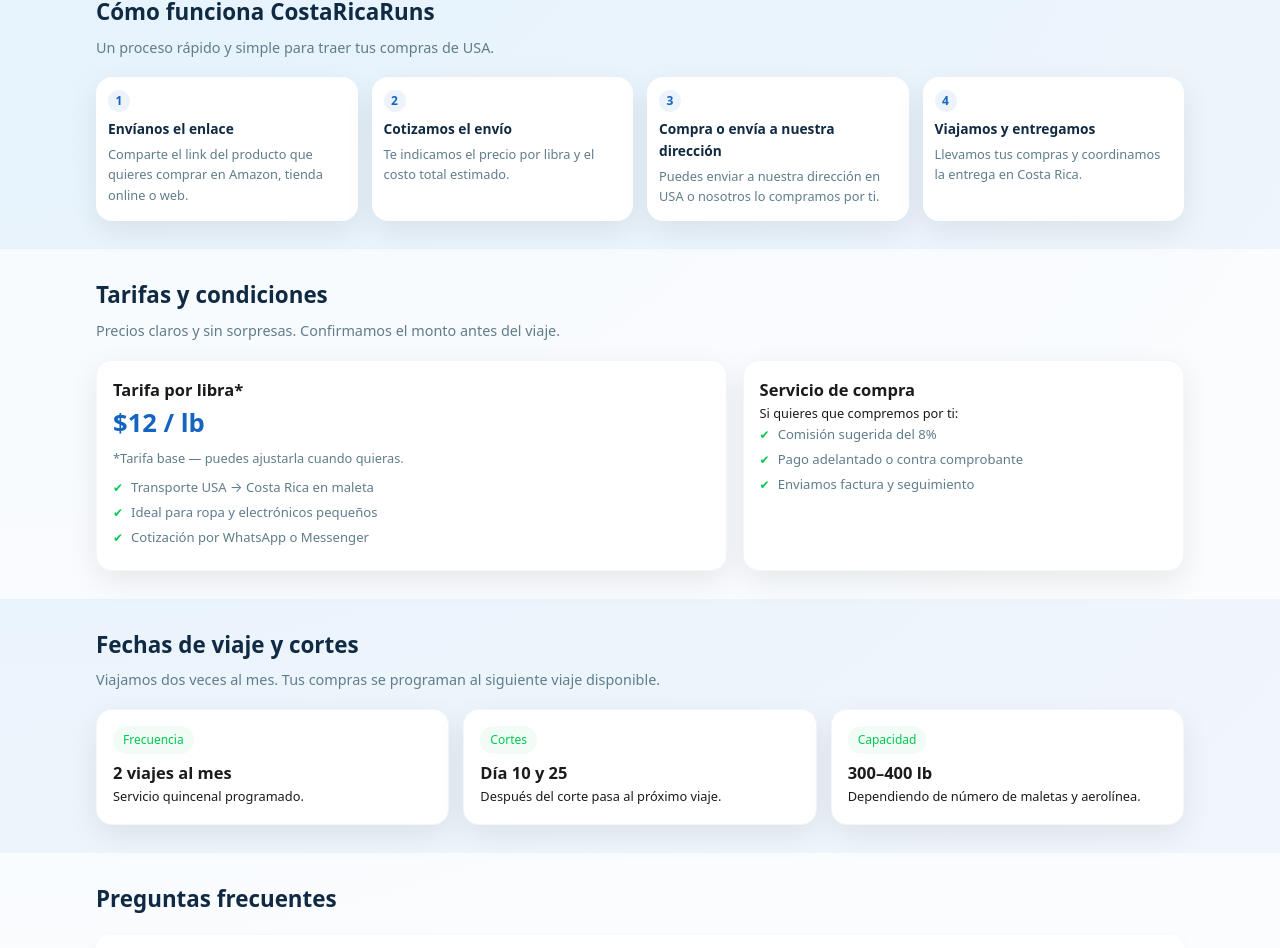
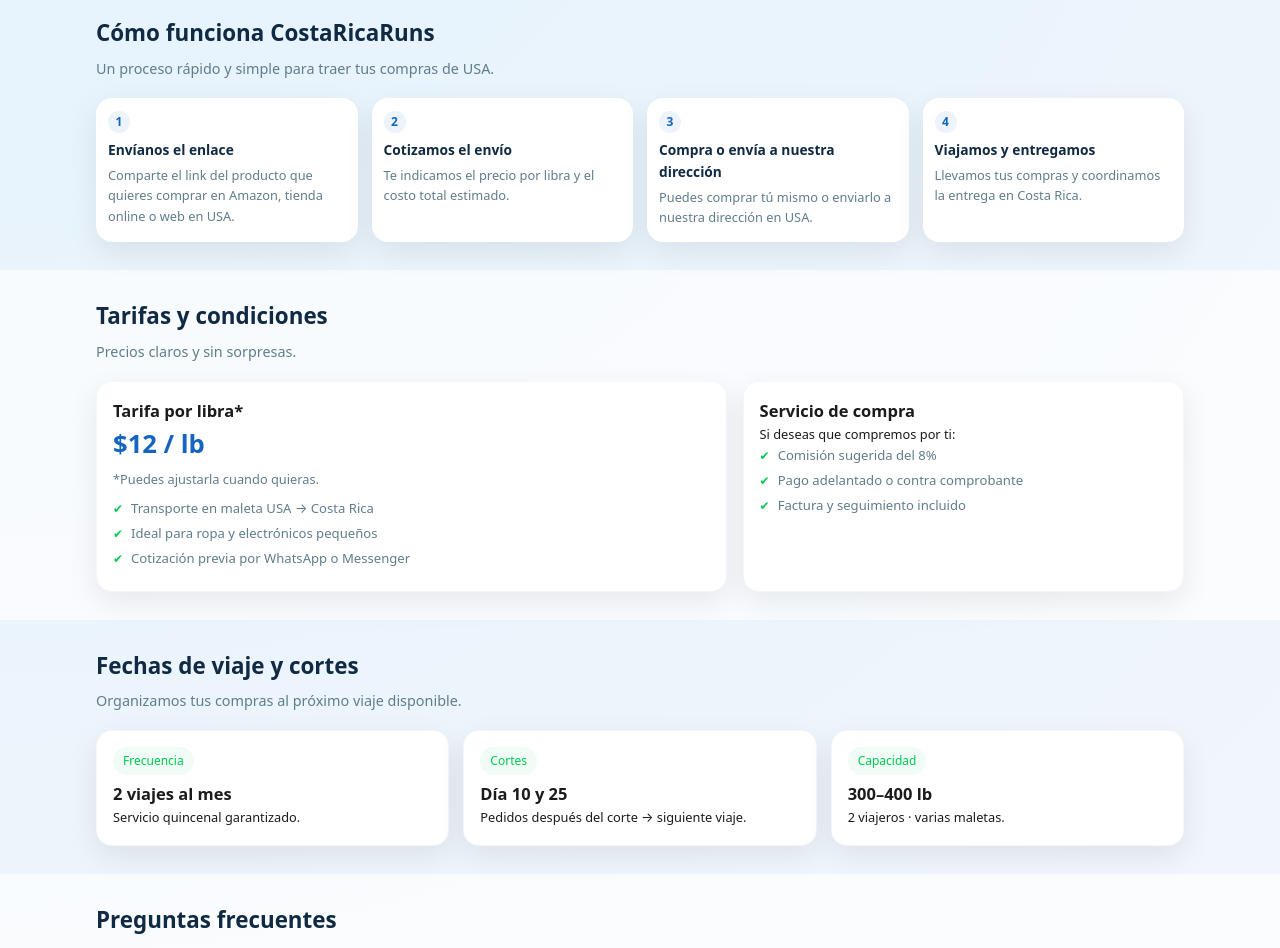
Before and after one commit to LGtraderX/CostaRicaRuns, a Next.js app: page / in a window 1280 px wide. Shown: the part 506-1454 px from the top of the page. Built offline with nearby package versions, Linux system fonts and the light colour scheme.

Commit message:
Update page.js

```diff
--- a/app/page.js
+++ b/app/page.js
@@ -1,6 +1,6 @@
 const WHATSAPP_LINK = "https://wa.me/19083431845";
-const EMAIL = "costaricaruns2025@gmail.com"; // Email principal
-const OWNER_EMAIL = "nblanco1968@gmail.com"; // Email secundario
+const EMAIL = "costaricaruns2025@gmail.com";
+const OWNER_EMAIL = "nblanco1968@gmail.com";
 const FACEBOOK = "https://www.facebook.com/libertystorecutris";
 const MESSENGER = "https://m.me/libertystorecutris";
 
@@ -18,12 +18,11 @@
                 src="/logo.png"
                 alt="CostaRicaRuns logo"
                 style={{
-                  height: "44px",
+                  height: "65px",
                   width: "auto",
                   objectFit: "contain",
                 }}
               />
-              <span>CostaRicaRuns</span>
             </a>
 
             <div className="nav-links">
@@ -61,8 +60,9 @@
               </h1>
 
               <p className="hero-subtitle">
-                Servicio familiar con 2 viajes al mes desde Estados Unidos. Tú compras online,
-                nosotros traemos tus paquetes y los entregamos en Costa Rica.
+                Servicio familiar con 2 viajes al mes desde Estados Unidos. Tú
+                compras online, nosotros traemos tus paquetes y los entregamos
+                en Costa Rica.
               </p>
 
               <div className="hero-actions">
@@ -148,21 +148,24 @@
               <div className="step-number">1</div>
               <div className="step-title">Envíanos el enlace</div>
               <p className="step-text">
-                Comparte el link del producto que quieres comprar en Amazon, tienda online o web.
+                Comparte el link del producto que quieres comprar en Amazon,
+                tienda online o web en USA.
               </p>
             </div>
 
             <div className="step-card">
               <div className="step-number">2</div>
               <div className="step-title">Cotizamos el envío</div>
-              <p className="step-text">Te indicamos el precio por libra y el costo total estimado.</p>
+              <p className="step-text">
+                Te indicamos el precio por libra y el costo total estimado.
+              </p>
             </div>
 
             <div className="step-card">
               <div className="step-number">3</div>
               <div className="step-title">Compra o envía a nuestra dirección</div>
               <p className="step-text">
-                Puedes enviar a nuestra dirección en USA o nosotros lo compramos por ti.
+                Puedes comprar tú mismo o enviarlo a nuestra dirección en USA.
               </p>
             </div>
 
@@ -183,7 +186,7 @@
           <div className="section-header">
             <h2 className="section-title">Tarifas y condiciones</h2>
             <p className="section-subtitle">
-              Precios claros y sin sorpresas. Confirmamos el monto antes del viaje.
+              Precios claros y sin sorpresas.
             </p>
           </div>
 
@@ -191,23 +194,23 @@
             <div className="card">
               <h3>Tarifa por libra*</h3>
               <div className="price-highlight">$12 / lb</div>
-              <p className="price-note">*Tarifa base — puedes ajustarla cuando quieras.</p>
+              <p className="price-note">*Puedes ajustarla cuando quieras.</p>
 
               <ul className="list-check">
-                <li>Transporte USA → Costa Rica en maleta</li>
+                <li>Transporte en maleta USA → Costa Rica</li>
                 <li>Ideal para ropa y electrónicos pequeños</li>
-                <li>Cotización por WhatsApp o Messenger</li>
+                <li>Cotización previa por WhatsApp o Messenger</li>
               </ul>
             </div>
 
             <div className="card">
               <h3>Servicio de compra</h3>
-              <p className="small">Si quieres que compremos por ti:</p>
+              <p className="small">Si deseas que compremos por ti:</p>
 
               <ul className="list-check">
                 <li>Comisión sugerida del 8%</li>
                 <li>Pago adelantado o contra comprobante</li>
-                <li>Enviamos factura y seguimiento</li>
+                <li>Factura y seguimiento incluido</li>
               </ul>
             </div>
           </div>
@@ -220,7 +223,7 @@
           <div className="section-header">
             <h2 className="section-title">Fechas de viaje y cortes</h2>
             <p className="section-subtitle">
-              Viajamos dos veces al mes. Tus compras se programan al siguiente viaje disponible.
+              Organizamos tus compras al próximo viaje disponible.
             </p>
           </div>
 
@@ -228,21 +231,19 @@
             <div className="card">
               <div className="badge-soft">Frecuencia</div>
               <h3>2 viajes al mes</h3>
-              <p className="small">Servicio quincenal programado.</p>
+              <p className="small">Servicio quincenal garantizado.</p>
             </div>
 
             <div className="card">
               <div className="badge-soft">Cortes</div>
               <h3>Día 10 y 25</h3>
-              <p className="small">Después del corte pasa al próximo viaje.</p>
+              <p className="small">Pedidos después del corte → siguiente viaje.</p>
             </div>
 
             <div className="card">
               <div className="badge-soft">Capacidad</div>
               <h3>300–400 lb</h3>
-              <p className="small">
-                Dependiendo de número de maletas y aerolínea.
-              </p>
+              <p className="small">2 viajeros · varias maletas.</p>
             </div>
           </div>
         </div>
@@ -257,7 +258,7 @@
 
           <div className="faq-grid">
             <div className="faq-item">
-              <div className="faq-q">¿Qué productos pueden traer?</div>
+              <div className="faq-q">¿Qué pueden traer?</div>
               <div className="faq-a">
                 Ropa, zapatos, accesorios, electrónicos pequeños y artículos de hogar.
               </div>
@@ -329,7 +330,14 @@
                 </p>
               </div>
 
-              <div style={{ marginTop: "10px", display: "flex", gap: "8px", flexWrap: "wrap" }}>
+              <div
+                style={{
+                  marginTop: "10px",
+                  display: "flex",
+                  gap: "8px",
+                  flexWrap: "wrap",
+                }}
+              >
                 <a href={WHATSAPP_LINK} className="btn btn-primary" target="_blank">
                   WhatsApp
                 </a>
```
